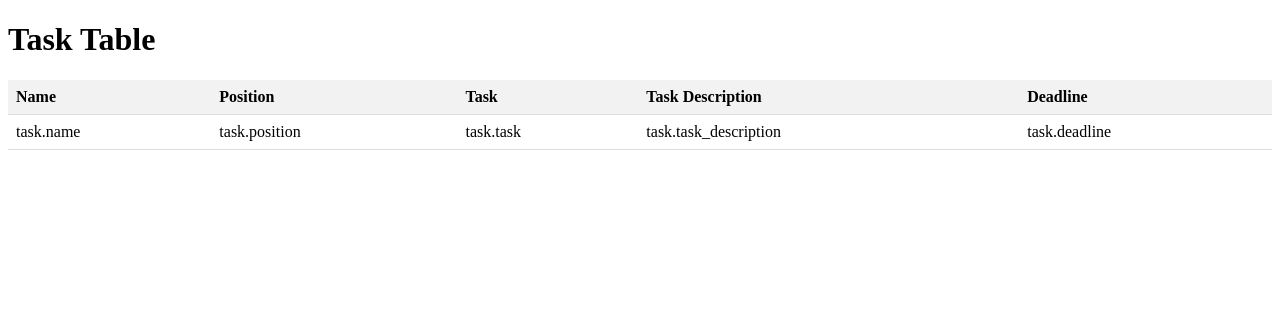
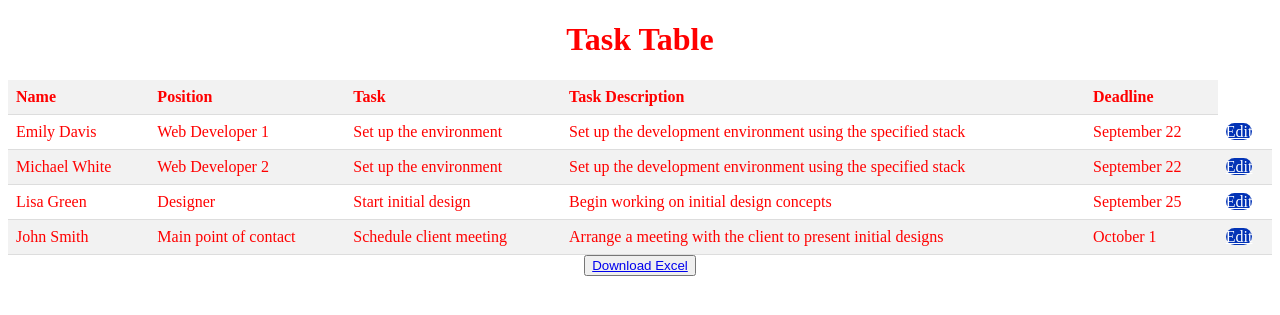
Before and after one commit to ILLIYASK/Automatically-Generating-Tasks-from-Meeting-Minutes-with-GenAI, a Django app: page /table/ in a window 1280 px wide. Shown: the top 315 px of the page. Run offline with Django 4.2, Linux system fonts and the light colour scheme; data comes from the database, SQL or seed files in the repository; both versions use the stored data as it was after the commit.

Commit message:
almost completed

```diff
--- a/TaskGen/GenApp/models.py
+++ b/TaskGen/GenApp/models.py
@@ -11,3 +11,13 @@ class MoM(models.Model):
 
     def __str__(self):
         return f"{self.title}"
+
+class Task(models.Model):
+    name = models.CharField(max_length=100)
+    position = models.CharField(max_length=100)
+    task = models.CharField(max_length=200)
+    task_description = models.TextField()
+    deadline = models.CharField(max_length=30)
+
+    def __str__(self):
+        return self.name
--- a/TaskGen/GenApp/urls.py
+++ b/TaskGen/GenApp/urls.py
@@ -5,6 +5,8 @@ urlpatterns = [
     path('',views.main,name='main_page'),
     path('upload/', views.upload, name='upload_page'),
     path('table/', views.table, name='table_page'),
-    path('edit_table/', views.edit_table, name='edit_page'),
+    path('edit_task/<int:task_id>/', views.edit_task, name='edit_task'),
+    path('download-excel/', views.download_excel, name='download_excel'),
+
 
 ]
--- a/TaskGen/GenApp/views.py
+++ b/TaskGen/GenApp/views.py
@@ -1,32 +1,236 @@
-from django.shortcuts import render
+from django.shortcuts import render,redirect,get_object_or_404
 from  django.http import  HttpResponse
 from django.core.files.storage import FileSystemStorage  # Required for file handling
-from .form import UploadMoM
+from .form import UploadMoM,TaskEditForm
+from .models import Task
+import PyPDF2
+import openai
+import os
+import tiktoken
+import pandas as pd
+import re
+
+
+
+# setup openAi
+
+os.environ["OPENAI_API_KEY"] = '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'
+
+openai.api_key = os.getenv("OPENAI_API_KEY")
+
+# read text from pdf
+
+
+def extract_text_from_pdf(pdf_path):
+
+    text = ""
+
+    with open(pdf_path, "rb") as pdf_file:
+
+        # creating a pdf reader object
+        pdfReader = PyPDF2.PdfReader(pdf_file)
+
+        for page in range(len(pdfReader.pages)):
+
+            # creating a page object
+            pageObj = pdfReader.pages[page]
+
+            # extracting text from page
+            text += pageObj.extract_text()
+
+    return text
+
+# count the number of tokens
+
+def number_of_tokens(text):
+
+    encoding = tiktoken.encoding_for_model("davinci")
+    token_count = len(encoding.encode(text))
+
+    return token_count
+
+
+# generate reply using GenAi (gpt 3.5 turbo)
+
+def reply_generation(text):
+
+    messages = [ {"role": "system", "content":
+                  "You are a intelligent assistant."} ]
+    prompt = f"""
+    Create a table with the following headings: Name, Position,Task, Task Description,  Deadline.
+
+    {text} .  generate task descriptions that are clear and contextually
+    relevant based on the information within the meeting minutes.
+
+
+    """
+
+    messages.append(
+                {"role": "user", "content":prompt },
+            )
+
+    chat = openai.ChatCompletion.create(
+                model="gpt-3.5-turbo", messages=messages
+            )
+    reply = (chat["choices"][0]["message"]["content"])
+    messages.append({"role": "assistant", "content": reply})
+
+    prompt = f"""
+
+    remove rows for person dont have any task
+
+
+    """
+    messages.append({"role": "user", "content": prompt})
+
+    chat = openai.ChatCompletion.create(
+                model="gpt-3.5-turbo", messages=messages
+            )
+    reply = (chat["choices"][0]["message"]["content"])
+    messages.append({"role": "assistant", "content": reply})
+
+    prompt = f"""
+
+    If any column is empty, please fill it with "Null." Exclude any other text or responses not related to tables.
+
+
+    """
+    messages.append({"role": "user", "content": prompt})
+
+    chat = openai.ChatCompletion.create(
+                model="gpt-3.5-turbo", messages=messages
+            )
+    reply = (chat["choices"][0]["message"]["content"])
+
+    return reply
+
+
+# create table content from reply
+
+def create_table(reply):
+
+    lines = reply.splitlines()
+    actual = []
+    for line in lines:
+        if bool(re.search(r'/|', line)):
+
+            if '| ' in line :
+
+                if '|-' in line:
+                    continue
+
+                if '| Name' in line:
+                    actual.append([word.strip() for word in line.strip('|').split('|')])
+
+                elif '|   ' in line:
+
+                    actual.append([word.strip() for word in line.replace('|    ','| Null').strip('|').split('|')])
+
+                elif '| ' in line:
+                    actual.append([word.strip() for word in line.strip('|').split('|')])
+
+
+
+
+    table = {key:[] for key in actual[0]}
+    for values in actual[1:]:
+
+        for key,value in zip(table.keys(),values):
+            table[key].append(value)
+
+    return table
+
+
+
+
+
+
 # Create your views here.
 
 
+
 def main(request):
-
     return render(request,'main.html')
 
 def table(request):
+    # Retrieve all tasks from the Task model
+    tasks = Task.objects.all()
 
-    return render(request,'table.html')
+    # Pass the tasks as a context variable to the template
+    return render(request, 'table.html', {'tasks': tasks})
 
-def edit_table(request):
-
-    return HttpResponse('you can edit the table')
 
 
 def upload(request):
     if request.method == 'POST':
         form = UploadMoM(request.POST,request.FILES)
         if form.is_valid():
+            pdf_file = form.cleaned_data['pdf']
             form.save()
-            return render(request,'table.html')
+            file_path = os.path.join('media', 'pdfs', str(pdf_file))
+            text = extract_text_from_pdf(file_path)
+            tokens = number_of_tokens(text)
+
+            if tokens <2000:
+
+                reply = reply_generation(text)
+                table = create_table(reply)
+
+                for row_idx in range(len([*table.values()][0])):
+
+                    task = Task(
+
+                    name=table[[*table.keys()][0]][row_idx],
+                    position=table[[*table.keys()][1]][row_idx],
+                    task=table[[*table.keys()][2]][row_idx],
+                    task_description=table[[*table.keys()][3]][row_idx],
+                    deadline=table[[*table.keys()][4]][row_idx]
+
+
+                    )
+
+                    task.save()
+
+
+            tasks = Task.objects.all()
+            return render(request, 'table.html', {'tasks': tasks})
     else:
         form = UploadMoM()
         context = {
             'form':form,
         }
     return render(request, 'upload.html', context)
+
+
+def edit_task(request, task_id):
+    task = get_object_or_404(Task, id=task_id)
+    if request.method == 'POST':
+        form = TaskEditForm(request.POST, instance=task)
+        if form.is_valid():
+            form.save()
+            tasks = Task.objects.all()
+            return render(request, 'table.html', {'tasks': tasks})  # Redirect to the table page after editing
+    else:
+        form = TaskEditForm(instance=task)
+    return render(request, 'edit_task.html', {'form': form, 'task': task})
+
+
+def download_excel(request):
+    tasks = Task.objects.all()
+
+    # Create a Pandas DataFrame with your task data
+    data = {
+        'Name': [task.name for task in tasks],
+        'Position': [task.position for task in tasks],
+        'Task': [task.task for task in tasks],
+        'Task Description': [task.task_description for task in tasks],
+        'Deadline': [task.deadline for task in tasks],
+    }
+    df = pd.DataFrame(data)
+
+    # Create an Excel writer object and write the DataFrame to it
+    response = HttpResponse(content_type='application/ms-excel')
+    response['Content-Disposition'] = 'attachment; filename="tasks.xlsx"'
+    df.to_excel(response, index=False)
+
+    return response
--- a/TaskGen/static/css/table.css
+++ b/TaskGen/static/css/table.css
@@ -26,3 +26,21 @@ td {
 tr:nth-child(even) {
     background-color: #f2f2f2;
 }
+
+.heading {
+    text-align: center;
+    width: 100%;
+    height: 10%;
+    color: red;
+
+}
+
+.edit{
+        background-color: rgb(3, 51, 182);
+        width: 3rem;
+        height: 2rem;
+        border-radius:10px;
+        border: none;
+        color: white;
+
+}
--- a/TaskGen/templates/table.html
+++ b/TaskGen/templates/table.html
@@ -7,7 +7,12 @@
     <link rel="stylesheet" type="text/css" href="{% static 'css/table.css' %}">
 </head>
 <body>
-    <h1>Task Table</h1>
+    <div class='heading'>
+
+        <h1>Task Table</h1>
+
+    <div/>
+
     <table>
         <thead>
             <tr>
@@ -17,17 +22,24 @@
                 <th>Task Description</th>
                 <th>Deadline</th>
             </tr>
-        </thead>
+        </theadv>
         <tbody>
-
-            <tr>
-                <td>task.name</td>
-                <td>task.position</td>
-                <td>task.task</td>
-                <td>task.task_description</td>
-                <td>task.deadline</td>
-            </tr>
+            {% for task in tasks %}
+                <tr>
+                    <td>{{ task.name }}</td>
+                    <td>{{ task.position }}</td>
+                    <td>{{ task.task }}</td>
+                    <td>{{ task.task_description }}</td>
+                    <td>{{ task.deadline }}</td>
+                    <td>
+                        <a href="{% url 'edit_task' task.id %}" class="edit">Edit</a>
+                    </td>
+                </tr>
+            {% endfor %}
         </tbody>
     </table>
+
+    <button class="create-btn"><a href="{% url 'download_excel' %}">Download Excel</a>
+    </button>
 </body>
 </html>
```
Also changed, not shown: TaskGen/GenApp/form.py (+6 -1 lines), TaskGen/templates/edit_task.html (added, +16 -0 lines), TaskGen/GenApp/migrations/0002_task.py (added), TaskGen/GenApp/migrations/0003_alter_task_deadline.py (added), TaskGen/db.sqlite3, 2 other files.
